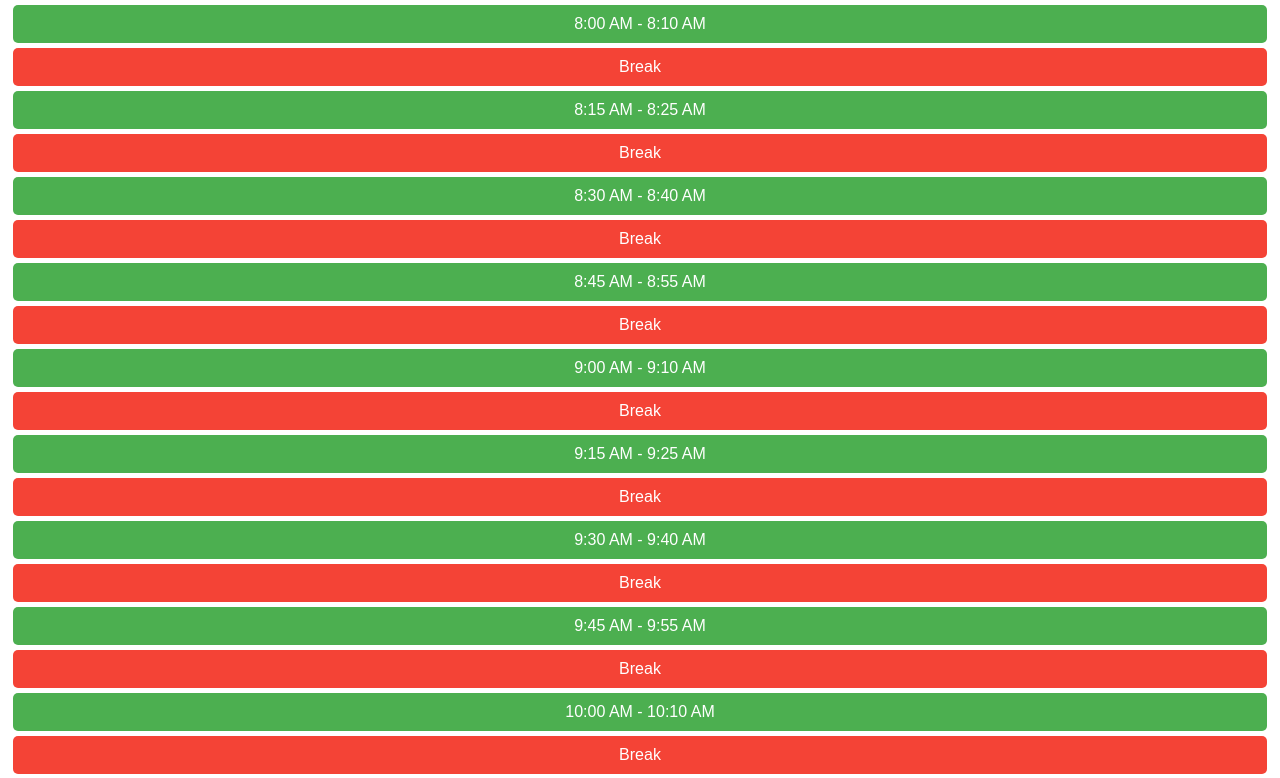
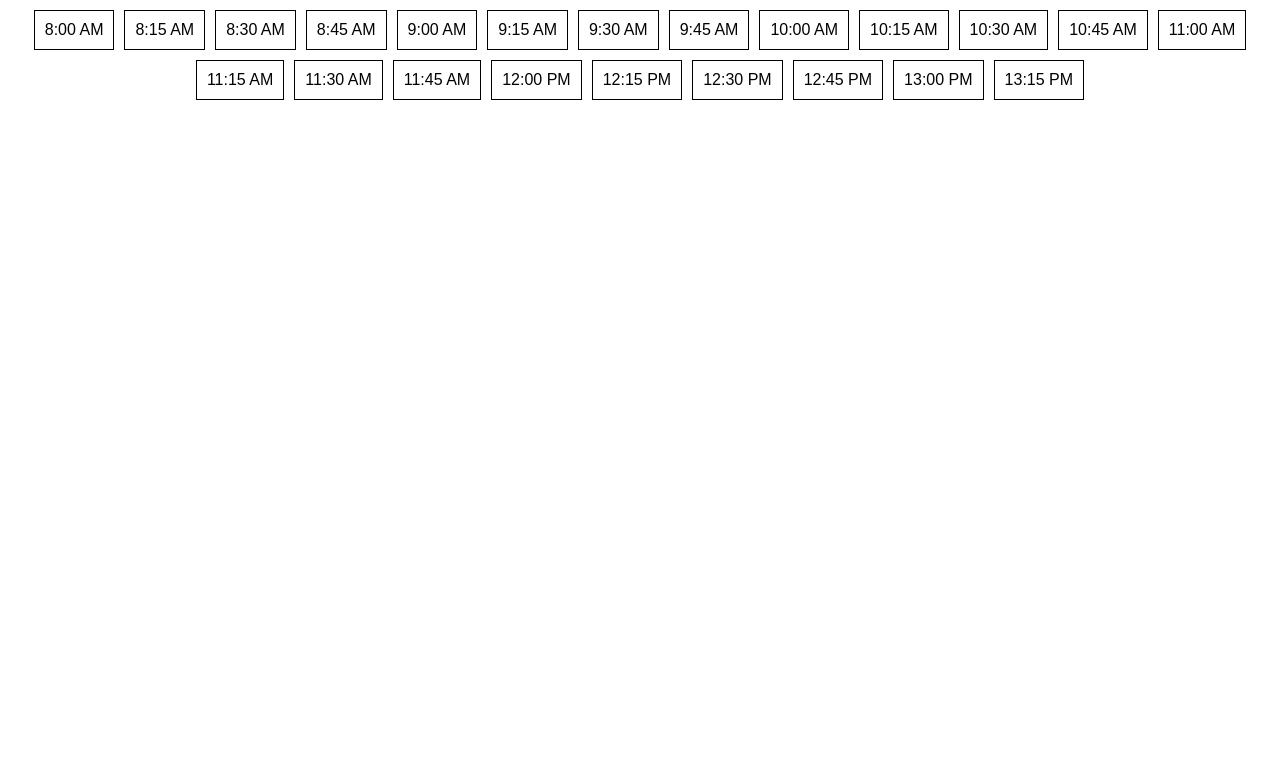
Before and after one commit to Safoora137/PTM-Schedule, a plain HTML site: page index.html in a window 1280 px wide. Shown: the part 63-841 px from the top of the page. After the commit the page ends 800 px from the top, so only its background shows below. Drawn offline with Linux system fonts and the light colour scheme.

Commit message:
Add files via upload

```diff
--- a/index.html
+++ b/index.html
@@ -6,63 +6,56 @@
     <title>PTM Scheduler</title>
     <style>
         body { font-family: Arial, sans-serif; text-align: center; }
-        .slot { background-color: #4CAF50; color: white; padding: 10px; margin: 5px; border-radius: 5px; cursor: pointer; }
-        .booked { background-color: #ccc; cursor: not-allowed; }
-        .break { background-color: #f44336; color: white; padding: 10px; margin: 5px; border-radius: 5px; }
+        .slot { padding: 10px; margin: 5px; border: 1px solid black; cursor: pointer; display: inline-block; }
+        .booked { background-color: #ffcccc; cursor: not-allowed; }
     </style>
 </head>
 <body>
-    <h2>PTM Scheduler</h2>
-    <div id="schedule"></div>
+    <h2>Parent-Teacher Meeting Scheduler</h2>
+    <div id="slots"></div>
 
     <script>
-        let scheduleDiv = document.getElementById("schedule");
-        let startTime = new Date("2023-01-01T08:00:00");
-        let endTime = new Date("2023-01-01T13:30:00");
-        let timeInterval = 10 * 60 * 1000; // 10 minutes
-        let breakInterval = 5 * 60 * 1000; // 5 minutes
-        let bookedSlots = new Set();
+        const startTime = 8 * 60;  // 8:00 AM in minutes
+        const endTime = 13 * 60 + 30; // 1:30 PM in minutes
+        const slotDuration = 10; // 10-minute slots
+        const breakTime = 5; // 5-minute breaks
+        let bookedSlots = {};
 
-        function generateSchedule() {
-            let currentTime = startTime;
-            while (currentTime < endTime) {
-                let nextTime = new Date(currentTime.getTime() + timeInterval);
-                if (nextTime <= endTime) {
-                    let slot = document.createElement("div");
-                    slot.className = "slot";
-                    slot.innerText = formatTime(currentTime) + " - " + formatTime(nextTime);
-                    slot.onclick = function () { bookSlot(slot); };
-                    scheduleDiv.appendChild(slot);
+        function generateSlots() {
+            const container = document.getElementById("slots");
+            container.innerHTML = "";
+
+            for (let time = startTime; time < endTime; time += slotDuration + breakTime) {
+                let hour = Math.floor(time / 60);
+                let minutes = time % 60;
+                let slotLabel = `${hour}:${minutes.toString().padStart(2, '0')} ${hour >= 12 ? 'PM' : 'AM'}`;
+
+                let slotDiv = document.createElement("div");
+                slotDiv.className = "slot";
+                slotDiv.textContent = slotLabel;
+                slotDiv.onclick = () => bookSlot(slotLabel, slotDiv);
+
+                if (bookedSlots[slotLabel]) {
+                    slotDiv.classList.add("booked");
+                    slotDiv.textContent = `${slotLabel} - ${bookedSlots[slotLabel]}`;
                 }
-                currentTime = new Date(nextTime.getTime() + breakInterval);
-                if (currentTime < endTime) {
-                    let breakSlot = document.createElement("div");
-                    breakSlot.className = "break";
-                    breakSlot.innerText = "Break";
-                    scheduleDiv.appendChild(breakSlot);
-                }
+
+                container.appendChild(slotDiv);
             }
         }
 
-        function bookSlot(slot) {
-            if (!slot.classList.contains("booked")) {
-                bookedSlots.add(slot.innerText);
-                slot.classList.add("booked");
-                slot.innerText += " (Booked)";
-                slot.onclick = null;
+        function bookSlot(time, element) {
+            if (bookedSlots[time]) return;
+            let parentName = prompt("Enter your name to book this slot:");
+            if (parentName) {
+                bookedSlots[time] = parentName;
+                element.classList.add("booked");
+                element.textContent = `${time} - ${parentName}`;
+                element.onclick = null;
             }
         }
 
-        function formatTime(date) {
-            let hours = date.getHours();
-            let minutes = date.getMinutes();
-            let ampm = hours >= 12 ? 'PM' : 'AM';
-            hours = hours % 12 || 12;
-            minutes = minutes < 10 ? '0' + minutes : minutes;
-            return hours + ":" + minutes + " " + ampm;
-        }
-
-        generateSchedule();
+        generateSlots();
     </script>
 </body>
 </html>
```
